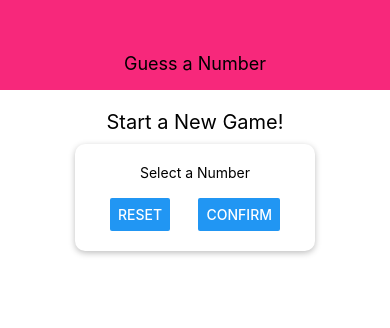
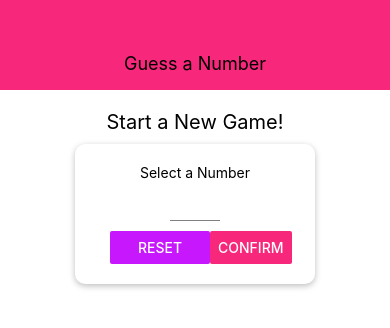
Before and after one commit to SamKlep/guess-a-number, a React Native app: screen / in a window 390 px wide. Shown: the top 328 px of the page. Built offline with nearby package versions, Linux system fonts and the light colour scheme.

Commit message:
Styled textInput component

```diff
--- /dev/null
+++ b/components/Card.js
@@ -0,0 +1,23 @@
+import React from 'react';
+import { View, StyleSheet } from 'react-native';
+
+const Card = props => {
+  return (
+    <View style={{ ...styles.card, ...props.style }}>{props.children}</View>
+  );
+};
+
+const styles = StyleSheet.create({
+  card: {
+    shadowColor: 'black',
+    shadowOffset: { width: 0, height: 2 },
+    shadowRadius: 6,
+    shadowOpacity: 0.26,
+    elevation: 8,
+    backgroundColor: 'white',
+    padding: 20,
+    borderRadius: 10
+  }
+});
+
+export default Card;
--- a/components/Header.js
+++ b/components/Header.js
@@ -1,5 +1,7 @@
 import React from 'react';
 import { View, Text, StyleSheet } from 'react-native';
+
+import colors from '../constants/colors';
 
 const Header = props => {
   return (
@@ -14,7 +16,7 @@
     width: '100%',
     height: 90,
     paddingTop: 36,
-    backgroundColor: '#f7287b',
+    backgroundColor: colors.primary,
     alignItems: 'center',
     justifyContent: 'center'
   },
--- /dev/null
+++ b/components/Input.js
@@ -0,0 +1,17 @@
+import React from 'react';
+import { TextInput, StyleSheet } from 'react-native';
+
+const Input = props => {
+  return <TextInput {...props} style={{ ...styles.input, ...props.style }} />;
+};
+
+const styles = StyleSheet.create({
+  input: {
+    height: 30,
+    borderBottomColor: 'grey',
+    borderBottomWidth: 1,
+    marginVertical: 10
+  }
+});
+
+export default Input;
--- /dev/null
+++ b/constants/colors.js
@@ -0,0 +1,4 @@
+export default {
+  primary: '#f7287b',
+  accent: '#c717fc'
+};
--- a/screens/StartGameScreen.js
+++ b/screens/StartGameScreen.js
@@ -1,18 +1,33 @@
 import React from 'react';
 import { View, StyleSheet, Text, TextInput, Button } from 'react-native';
+
+import Card from '../components/Card';
+import colors from '../constants/colors';
+import Input from '../components/Input';
 
 const StartGameScreen = props => {
   return (
     <View style={styles.screen}>
       <Text style={styles.title}>Start a New Game!</Text>
-      <View style={styles.inputContainer}>
+      <Card style={styles.inputContainer}>
         <Text>Select a Number</Text>
-        <TextInput />
+        <Input
+          style={styles.input}
+          blurOnSubmit
+          autoCapitalize='none'
+          autoCorrect={false}
+          keyboardType='number-pad'
+          maxLength={2}
+        />
         <View style={styles.buttonContainer}>
-          <Button title='Reset' onPress={() => {}} />
-          <Button title='Confirm' onPress={() => {}} />
+          <View style={styles.button}>
+            <Button title='Reset' onPress={() => {}} color={colors.accent} />
+          </View>
+          <View>
+            <Button title='Confirm' onPress={() => {}} color={colors.primary} />
+          </View>
         </View>
-      </View>
+      </Card>
     </View>
   );
 };
@@ -30,21 +45,20 @@
   inputContainer: {
     width: 300,
     maxWidth: '80%',
-    alignItems: 'center',
-    shadowColor: 'black',
-    shadowOffset: { width: 0, height: 2 },
-    shadowRadius: 6,
-    shadowOpacity: 0.26,
-    elevation: 8,
-    backgroundColor: 'white',
-    padding: 20,
-    borderRadius: 10
+    alignItems: 'center'
   },
   buttonContainer: {
     flexDirection: 'row',
     width: '100%',
     justifyContent: 'space-between',
     paddingHorizontal: 15
+  },
+  button: {
+    width: 100
+  },
+  input: {
+    width: 50,
+    textAlign: 'center'
   }
 });
 
```
